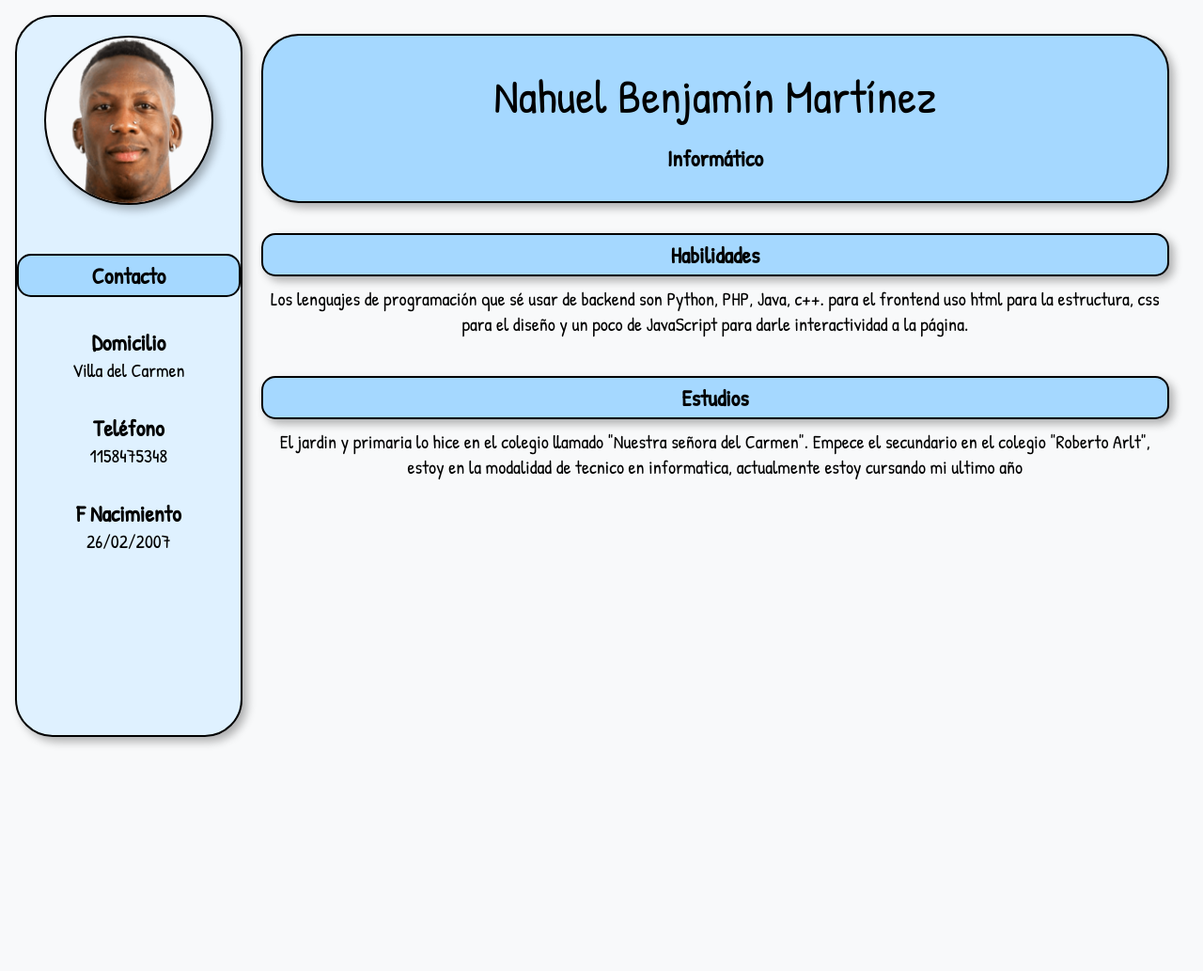
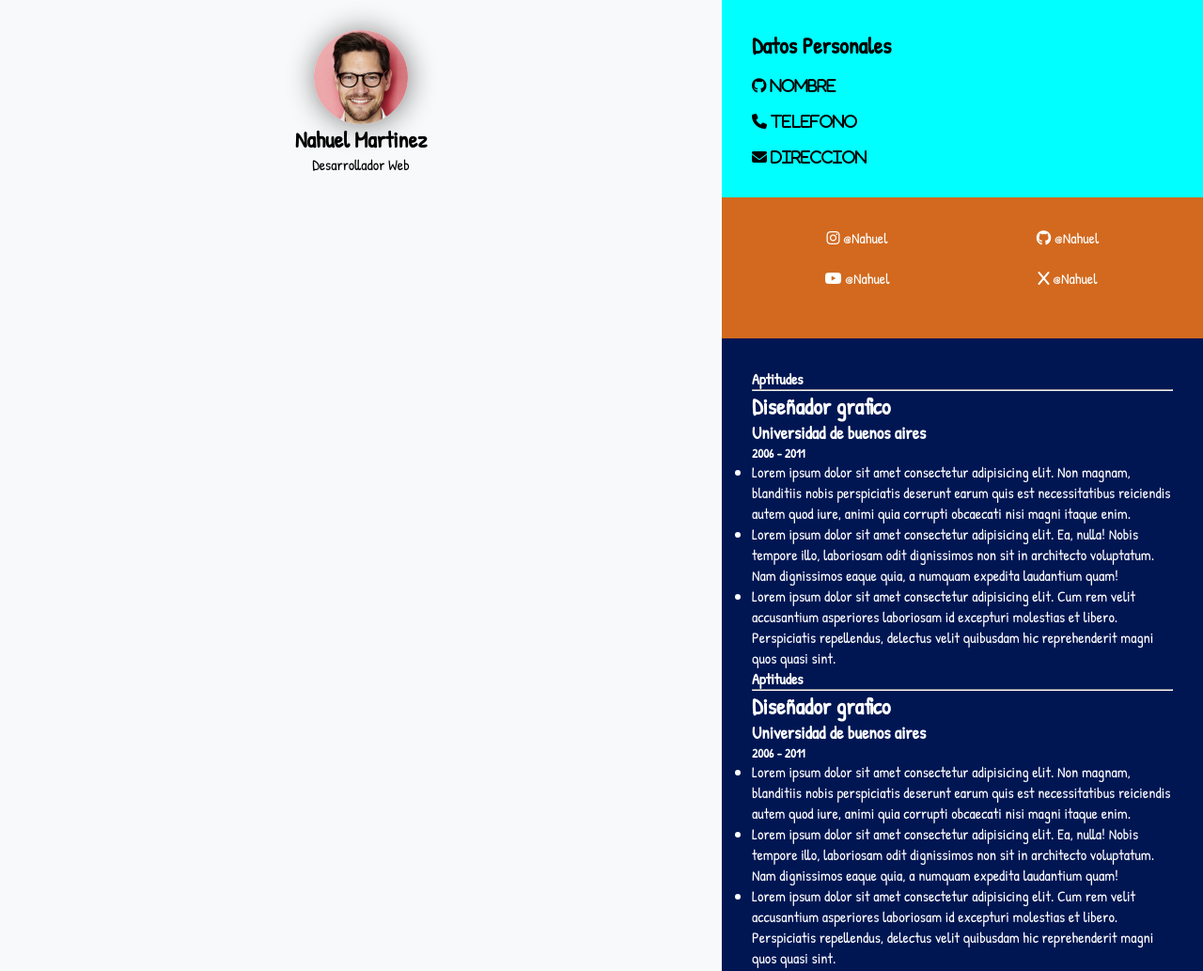
Before and after one commit to Nahue26/PruebaMartes25, a plain HTML site: page index.html in a window 1280 px wide. Shown: the top 1033 px of the page at 94% size. Before the commit the page ends 800 px from the top, so only its background shows below. Drawn offline with Linux system fonts and the light colour scheme.

Commit message:
Cambio total de diseño

```diff
--- a/css/estilosCV.css
+++ b/css/estilosCV.css
@@ -6,9 +6,127 @@
 }
 
 body{
+    background-color: green;
+    /* height: 100vh;
+    width: 100vw;  */
+    /* Utilizar solamente estas unidades en el body */
+    display: flex;
+}
+main{
+    /* height: 100%; */
+    width: 60%;
     background-color: #F8F9FA;
+
 }
 
+aside{
+    background-color: blue;
+    margin: 0;
+    width: 40%;
+    height: 100%;
+    color: white;
+
+}
+
+
+
+
+.perfil{
+    padding: 1em;
+    width: 100%;
+    display: grid;
+    place-items: center;
+    .foto{
+        height: 100px;
+        width: 100px;
+        border-radius: 50%;
+        margin-top: 1rem;
+        overflow: hidden;
+        box-shadow: 1px 1px 30px grey;
+        /* esto es para que la imagen no se salga del circulo */
+        img{
+            width: 100%;
+            height: 100%;
+            object-fit: cover;
+            /* esto es para que la imagen no se deformen */
+        }
+    }
+
+    .datos{
+        text-align: center;
+    }
+}
+
+
+
+
+.datosPersonales{
+    width: 100%;
+    background-color: aqua;
+    padding: 2em;
+    color: black;
+    ul.listaDP{
+        margin-top: 1em;
+        display: flex;
+        flex-direction: column;
+        gap: 1em;
+        li{
+            list-style: none;
+        }
+    }
+}
+
+.redes{
+    justify-content: center;
+    text-align: center;
+    width: 100%;
+    height: 150px;
+    background-color: chocolate;
+    padding: 2em;
+    display: grid;
+    grid-template-columns: repeat(2, 1fr);
+
+
+}
+
+
+.educacion{
+    width: 100%;
+    background-color: rgb(0, 22, 83);
+    padding: 2em;
+}
+
+
+
+
+
+
+
+
+
+
+
+
+
+
+
+
+
+
+
+
+
+
+
+
+
+
+
+
+
+
+
+/*
 main {
     display: flex;
     height: calc(100vh - 2rem);
@@ -102,4 +220,4 @@ img{
 
 .titulo{
     font-size: 50px;
-}
+} */
--- a/index.html
+++ b/index.html
@@ -5,13 +5,14 @@
     <meta name="viewport" content="width=device-width, initial-scale=1.0">
     <title>CV Nahuel Martinez</title>
     <link rel="stylesheet" href="css/estilosCV.css">
+    <link rel="stylesheet" href="https://cdnjs.cloudflare.com/ajax/libs/font-awesome/6.7.2/css/all.min.css" integrity="sha512-Evv84Mr4kqVGRNSgIGL/F/aIDqQb7xQ2vcrdIwxfjThSH8CSR7PBEakCr51Ck+w+/U6swU2Im1vVX0SVk9ABhg==" crossorigin="anonymous" referrerpolicy="no-referrer" />
     <link href="https://fonts.googleapis.com/css2?family=Patrick+Hand&display=swap" rel="stylesheet">
 </head>
 <body>
-
+<!--
     <main>
         <aside>
-            <img src="img/fotoAdvinculaEjemplo.png" alt="foto del cv">
+            <img src="img/fotoCvEjemplo.png" alt="foto del cv">
             <h2 class="Contacto">Contacto</h2>
             <section class="domicilio">
                 <h2>Domicilio</h2>
@@ -26,6 +27,9 @@
                 <h2>F Nacimiento</h2>
                 <p>26/02/2007</p>
             </section>
+
+
+
 
         </aside>
 
@@ -51,8 +55,101 @@
             </section>
         </section>
 
+    </main> -->
+
+    <main>
+        <section class="perfil">
+            <div class="foto">
+                <img src="img/fotoCvEjemplo.png" alt="foto de ejemplo"">
+            </div>
+            <div class="datos">
+                <h1>Nahuel Martinez</h1>
+                <p>Desarrollador Web</p>
+            </div>
+        </section>
+
     </main>
 
+    <aside>
+        <section class="datosPersonales">
+            <h2>Datos Personales</h2>
+            <ul class="listaDP"> <!-- ul lista desordenada (punto)    ol ordenada (numeros) -->
+                <li>
+                    <i class="fa-brands fa-github">
+                        Nombre
+                    </i>
+                </li>
+                <li>
+                    <i class="fa fa-phone">
+                        Telefono
+                    </i>
+                </li>
+                <li>
+                    <i class="fa fa-envelope">
+                        Direccion
+                    </i>
+                </li>
+            </ul>
 
+        </section>
+        <section class="redes">
+            <div>
+                <i class="fa-brands fa-instagram"></i>
+                @Nahuel
+            </div>
+            <div>
+                <i class="fa-brands fa-github"></i>
+                @Nahuel
+            </div>
+            <div>
+                <i class="fa-brands fa-youtube"></i>
+                @Nahuel
+            </div>
+            <div>
+                <i class="fa-brands fa-x"></i>
+                @Nahuel
+            </div>
+        </section>
+        <section class="educacion">
+            <div>
+                <h4>Aptitudes</h4>
+                <hr>
+                <h2>Diseñador grafico</h2>
+                <h3>Universidad de buenos aires</h3>
+                <h5>2006 - 2011</h5>
+                <ul>
+                    <li>
+                        Lorem ipsum dolor sit amet consectetur adipisicing elit. Non magnam, blanditiis nobis perspiciatis deserunt earum quis est necessitatibus reiciendis autem quod iure, animi quia corrupti obcaecati nisi magni itaque enim.
+                    </li>
+                    <li>
+                        Lorem ipsum dolor sit amet consectetur adipisicing elit. Ea, nulla! Nobis tempore illo, laboriosam odit dignissimos non sit in architecto voluptatum. Nam dignissimos eaque quia, a numquam expedita laudantium quam!
+                    </li>
+                    <li>
+                        Lorem ipsum dolor sit amet consectetur adipisicing elit. Cum rem velit accusantium asperiores laboriosam id excepturi molestias et libero. Perspiciatis repellendus, delectus velit quibusdam hic reprehenderit magni quos quasi sint.
+                    </li>
+                </ul>
+            </div>
+            <div>
+                <h4>Aptitudes</h4>
+                <hr>
+                <h2>Diseñador grafico</h2>
+                <h3>Universidad de buenos aires</h3>
+                <h5>2006 - 2011</h5>
+                <ul>
+                    <li>
+                        Lorem ipsum dolor sit amet consectetur adipisicing elit. Non magnam, blanditiis nobis perspiciatis deserunt earum quis est necessitatibus reiciendis autem quod iure, animi quia corrupti obcaecati nisi magni itaque enim.
+                    </li>
+                    <li>
+                        Lorem ipsum dolor sit amet consectetur adipisicing elit. Ea, nulla! Nobis tempore illo, laboriosam odit dignissimos non sit in architecto voluptatum. Nam dignissimos eaque quia, a numquam expedita laudantium quam!
+                    </li>
+                    <li>
+                        Lorem ipsum dolor sit amet consectetur adipisicing elit. Cum rem velit accusantium asperiores laboriosam id excepturi molestias et libero. Perspiciatis repellendus, delectus velit quibusdam hic reprehenderit magni quos quasi sint.
+                    </li>
+                </ul>
+            </div>
+
+        </section>
+
+    </aside>
 </body>
 </html>
```
